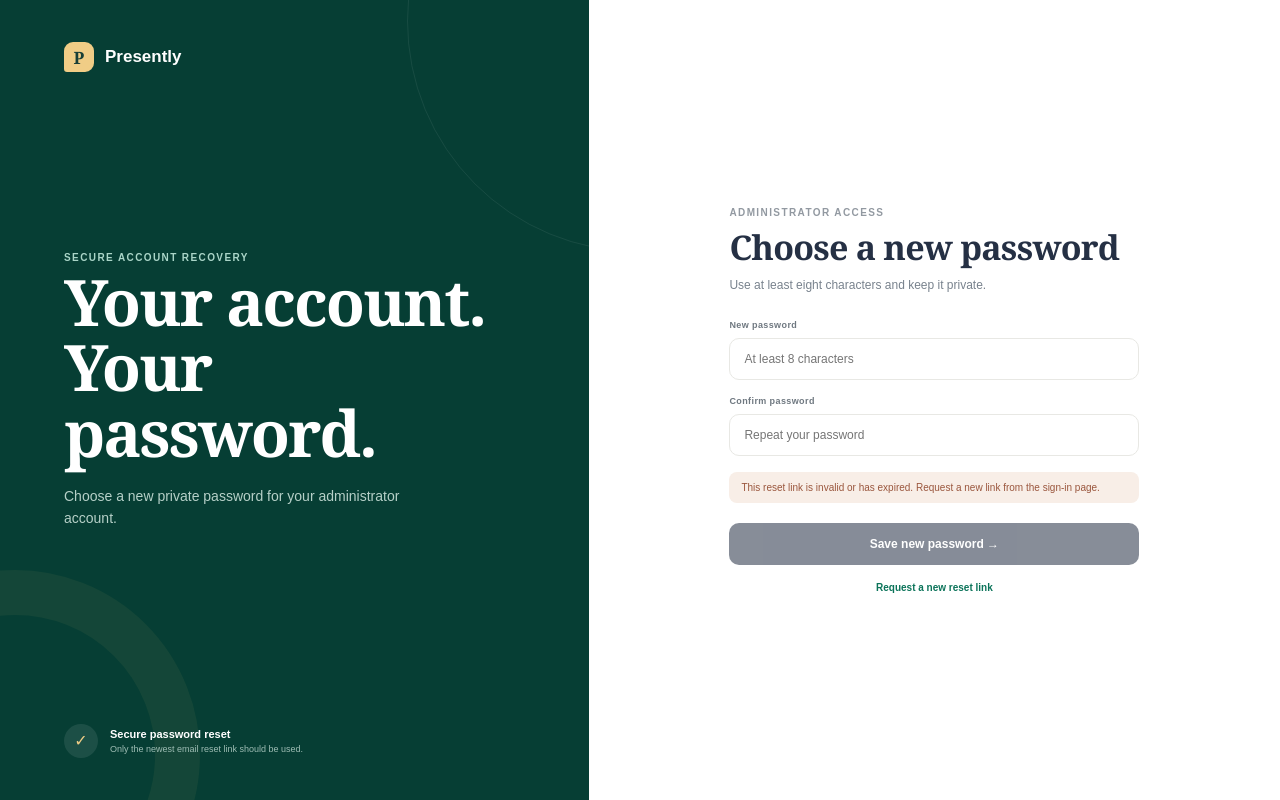
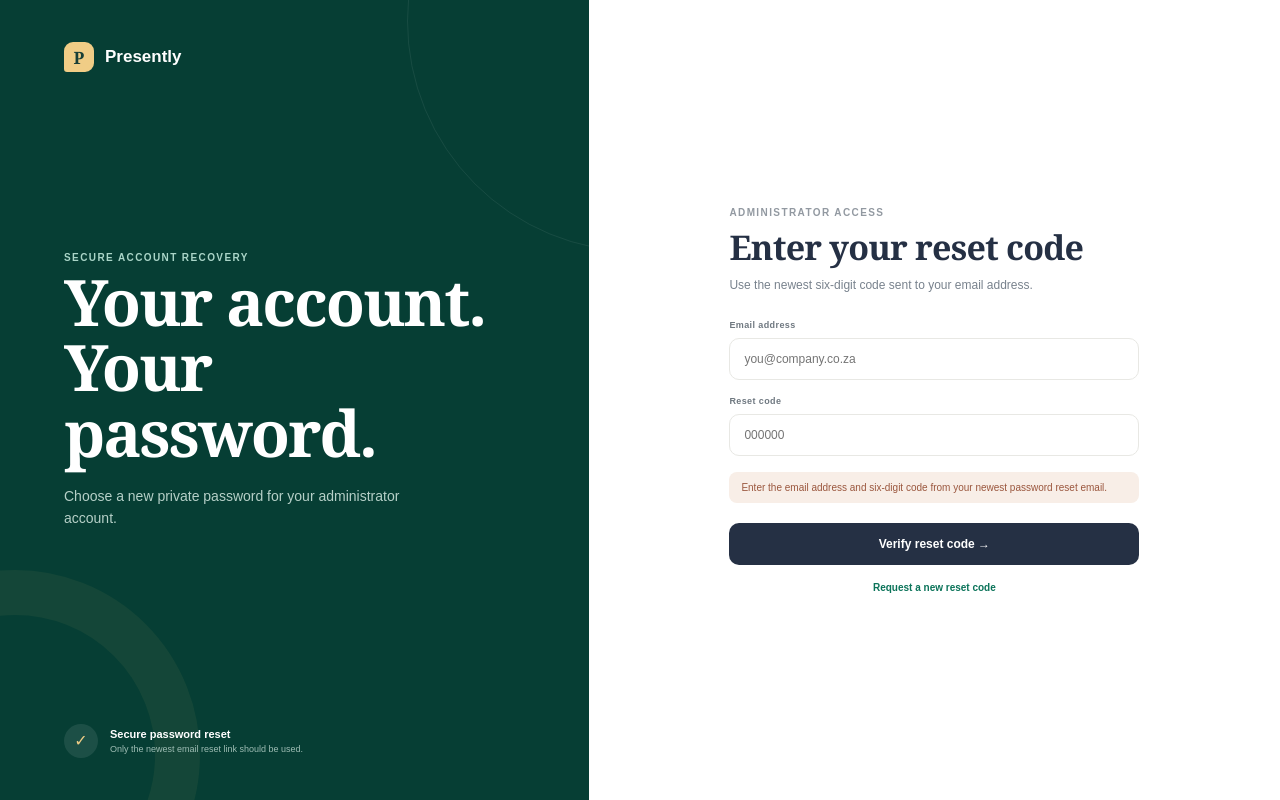
Before and after one commit to HermanBornman/clock-in-clock-out, a Next.js app: page /reset-password in a window 1280 px wide. Built offline with nearby package versions, Linux system fonts and the light colour scheme; no server answers.

Commit message:
Make password recovery scanner safe

```diff
--- /dev/null
+++ b/app/api/password-recovery/route.ts
@@ -0,0 +1,55 @@
+import { createHash, randomUUID } from 'node:crypto';
+import { z } from 'zod';
+import { recoveryRequestAllowed } from '@/lib/auth/password-recovery';
+import { sendEmail } from '@/lib/notifications/email';
+import { createAdminClient } from '@/lib/supabase/admin';
+
+export const runtime = 'nodejs';
+
+const requestSchema = z.object({ email: z.string().trim().toLowerCase().email() });
+const genericMessage = 'If that email belongs to an account, a six-digit password reset code has been sent. Please also check the junk folder.';
+
+export async function POST(request: Request) {
+  const parsed = requestSchema.safeParse(await request.json().catch(() => null));
+  if (!parsed.success) return Response.json({ error: 'Enter a valid email address.' }, { status: 400 });
+
+  const admin = createAdminClient();
+  if (!admin) return Response.json({ error: 'Password recovery is not configured.' }, { status: 503 });
+
+  const email = parsed.data.email;
+  const emailHash = createHash('sha256').update(email).digest('hex');
+  const { data: previous } = await admin.from('password_recovery_requests')
+    .select('last_requested_at')
+    .eq('email_hash', emailHash)
+    .maybeSingle();
+  if (!recoveryRequestAllowed(previous?.last_requested_at)) {
+    return Response.json({ message: genericMessage });
+  }
+
+  const requestedAt = new Date().toISOString();
+  const { error: limitError } = await admin.from('password_recovery_requests').upsert({
+    email_hash: emailHash,
+    last_requested_at: requestedAt,
+  });
+  if (limitError) return Response.json({ error: 'Password recovery is temporarily unavailable.' }, { status: 503 });
+
+  const { data, error } = await admin.auth.admin.generateLink({ type: 'recovery', email });
+  if (error || !data.properties.email_otp) {
+    return Response.json({ message: genericMessage });
+  }
+
+  const siteUrl = (process.env.NEXT_PUBLIC_SITE_URL?.trim() || new URL(request.url).origin).replace(/\/$/, '');
+  try {
+    await sendEmail({
+      to: email,
+      subject: 'Your Presently password reset code',
+      html: `<div style="font-family:Arial,sans-serif;color:#172033;line-height:1.5"><h1>Reset your Presently password</h1><p>Open the password reset page and enter this one-time code:</p><p style="font-size:30px;font-weight:700;letter-spacing:8px">${data.properties.email_otp}</p><p><a href="${siteUrl}/reset-password" style="display:inline-block;background:#172033;color:#fff;text-decoration:none;padding:12px 18px;border-radius:8px">Open password reset page</a></p><p style="color:#667085;font-size:13px">Only use the newest code. If you did not request this change, you can ignore this email.</p></div>`,
+      text: `Reset your Presently password\n\nYour one-time code is ${data.properties.email_otp}\n\nOpen ${siteUrl}/reset-password and enter the code. Only use the newest code.`,
+      idempotencyKey: `password-recovery-${randomUUID()}`,
+    });
+  } catch {
+    return Response.json({ error: 'The reset email could not be sent. Please try again shortly.' }, { status: 503 });
+  }
+
+  return Response.json({ message: genericMessage });
+}
--- a/app/reset-password/page.tsx
+++ b/app/reset-password/page.tsx
@@ -3,30 +3,59 @@
 import { FormEvent, useEffect, useState } from 'react';
 import Link from 'next/link';
 import { useRouter } from 'next/navigation';
+import { buildRecoveryOtpParams } from '@/lib/auth/password-recovery';
 import { createClient, isSupabaseConfigured } from '@/lib/supabase/client';
 
 export default function ResetPasswordPage() {
   const router = useRouter();
   const [ready, setReady] = useState(false);
+  const [needsCode, setNeedsCode] = useState(false);
   const [busy, setBusy] = useState(false);
   const [message, setMessage] = useState(isSupabaseConfigured() ? '' : 'Cloud access is not configured.');
 
   useEffect(() => {
     const linkError = new URLSearchParams(window.location.search).get('error');
     if (linkError) {
-      queueMicrotask(() => setMessage(linkError));
+      queueMicrotask(() => {
+        setNeedsCode(true);
+        setMessage('Enter the email address and six-digit code from your newest password reset email.');
+      });
       return;
     }
     const supabase = createClient();
     if (!supabase) return;
     supabase.auth.getSession().then(({ data }) => {
       if (!data.session) {
-        setMessage('This reset link is invalid or has expired. Request a new link from the sign-in page.');
+        setNeedsCode(true);
+        setMessage('Enter the email address and six-digit code from your newest password reset email.');
         return;
       }
       setReady(true);
     });
   }, []);
+
+  async function verifyCode(event: FormEvent<HTMLFormElement>) {
+    event.preventDefault();
+    const form = new FormData(event.currentTarget);
+    const email = String(form.get('email') ?? '');
+    const token = String(form.get('code') ?? '');
+    const supabase = createClient();
+    if (!supabase) {
+      setMessage('Cloud access is not configured.');
+      return;
+    }
+    setBusy(true);
+    setMessage('');
+    const { error } = await supabase.auth.verifyOtp(buildRecoveryOtpParams(email, token));
+    setBusy(false);
+    if (error) {
+      setMessage('That reset code is invalid or expired. Request a new code and use only the newest email.');
+      return;
+    }
+    setNeedsCode(false);
+    setReady(true);
+    setMessage('Code accepted. Choose your new password.');
+  }
 
   async function submit(event: FormEvent<HTMLFormElement>) {
     event.preventDefault();
@@ -69,15 +98,20 @@ export default function ResetPasswordPage() {
       <section className="auth-form-panel">
         <div className="auth-form-wrap">
           <p className="eyebrow">ADMINISTRATOR ACCESS</p>
-          <h2>Choose a new password</h2>
-          <p>Use at least eight characters and keep it private.</p>
-          <form onSubmit={submit} className="auth-form">
+          <h2>{needsCode ? 'Enter your reset code' : 'Choose a new password'}</h2>
+          <p>{needsCode ? 'Use the newest six-digit code sent to your email address.' : 'Use at least eight characters and keep it private.'}</p>
+          {needsCode ? <form onSubmit={verifyCode} className="auth-form">
+            <label>Email address<input name="email" type="email" autoComplete="email" placeholder="you@company.co.za" required /></label>
+            <label>Reset code<input name="code" type="text" inputMode="numeric" autoComplete="one-time-code" pattern="[0-9]{6}" maxLength={6} placeholder="000000" required /></label>
+            {message && <p className="auth-message" role="status">{message}</p>}
+            <button className="primary-button auth-submit" disabled={busy}>{busy ? 'Checking…' : 'Verify reset code →'}</button>
+          </form> : <form onSubmit={submit} className="auth-form">
             <label>New password<input name="password" type="password" autoComplete="new-password" minLength={8} placeholder="At least 8 characters" required disabled={!ready} /></label>
             <label>Confirm password<input name="confirmPassword" type="password" autoComplete="new-password" minLength={8} placeholder="Repeat your password" required disabled={!ready} /></label>
             {message && <p className="auth-message" role="status">{message}</p>}
             <button className="primary-button auth-submit" disabled={!ready || busy}>{busy ? 'Saving…' : 'Save new password →'}</button>
-          </form>
-          {!ready && <Link className="auth-switch" href="/login">Request a new reset link</Link>}
+          </form>}
+          {!ready && <Link className="auth-switch" href="/login">Request a new reset code</Link>}
         </div>
       </section>
     </main>
--- /dev/null
+++ b/lib/auth/password-recovery.ts
@@ -0,0 +1,13 @@
+export function buildRecoveryOtpParams(email: string, token: string) {
+  return {
+    email: email.trim().toLowerCase(),
+    token: token.trim(),
+    type: 'recovery' as const,
+  };
+}
+
+export function recoveryRequestAllowed(lastRequestedAt: string | null | undefined, now = Date.now()) {
+  if (!lastRequestedAt) return true;
+  const previous = Date.parse(lastRequestedAt);
+  return !Number.isFinite(previous) || now - previous >= 60_000;
+}
```
Also changed, not shown: app/login/page.tsx (+10 -7 lines), 2 other files (tests, documents, lock files or other folders).
